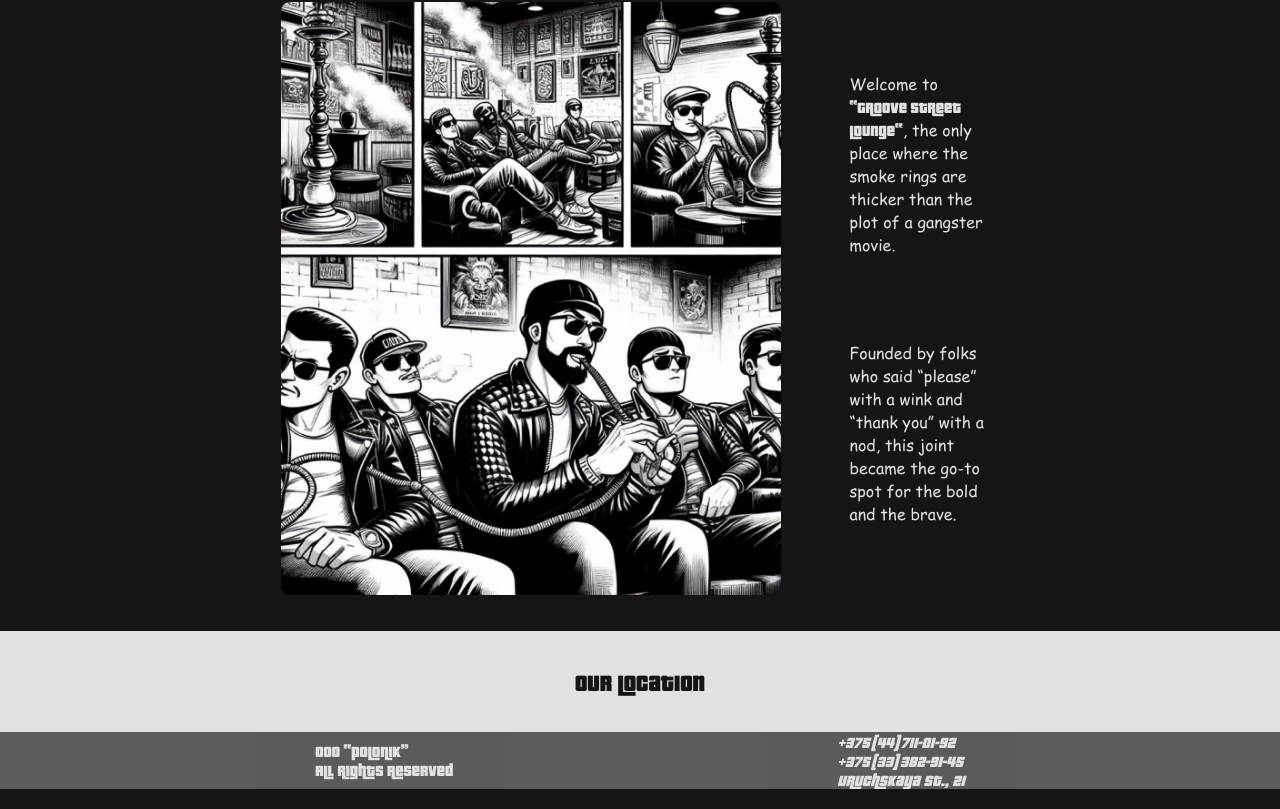
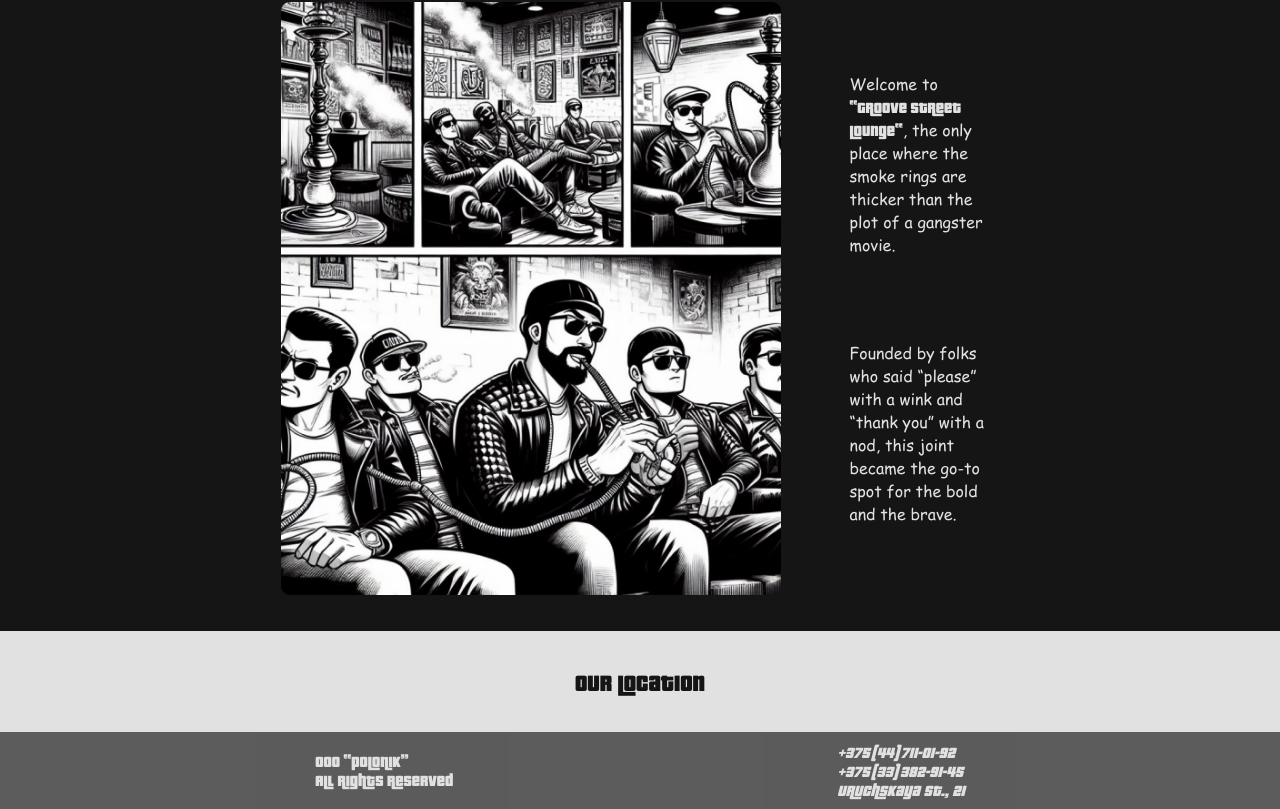
Before and after one commit to troubleShooter239/hookah-lounge-frontend, a plain HTML site: page index.html in a window 1280 px wide. Shown: the part 1300-2109 px from the top of the page. Drawn offline with Linux system fonts and the light colour scheme.

Commit message:
style fixes

```diff
--- a/index.html
+++ b/index.html
@@ -127,10 +127,7 @@
                     <!-- Map here -->
                 </div>
             </section>
-            <section
-                class="footer-container"
-                style="background-color: var(--black-color-transparent)"
-            >
+            <section class="footer-container">
                 <div>
                     <p>OOO “polonik”</p>
                     <p>All rights reserved</p>
--- a/styles/app.css
+++ b/styles/app.css
@@ -1,16 +1,16 @@
 @font-face {
-	font-family: 'Comic Sans';
-	src: url('../assets/common/fonts/comicsans.ttf') format('truetype');
+	font-family: "Comic Sans";
+	src: url("../assets/common/fonts/comicsans.ttf") format("truetype");
 }
 
 @font-face {
-	font-family: 'Pricedown';
-	src: url('../assets/common/fonts/pricedown.ttf') format('truetype');
+	font-family: "Pricedown";
+	src: url("../assets/common/fonts/pricedown.ttf") format("truetype");
 }
 
 @font-face {
-	font-family: 'Roboto-Light';
-	src: url('../assets/common/fonts/roboto.ttf') format('truetype');
+	font-family: "Roboto-Light";
+	src: url("../assets/common/fonts/roboto.ttf") format("truetype");
 }
 
 body {
@@ -73,7 +73,7 @@ footer {
 
 .container-with-background-img {
 	display: flex;
-	background-image: url('../assets/index/2telki.png');
+	background-image: url("../assets/index/2telki.png");
 	min-height: 100vh;
 	background-size: cover;
 	justify-content: center;
@@ -125,7 +125,9 @@ footer {
 }
 
 .footer-container {
-    display: flex;
+	background-color: var(--black-color-transparent);
+	padding: 10px 0 10px 0;
+	display: flex;
 	justify-content: center;
 	align-items: center;
 	gap: 30vw;
```
